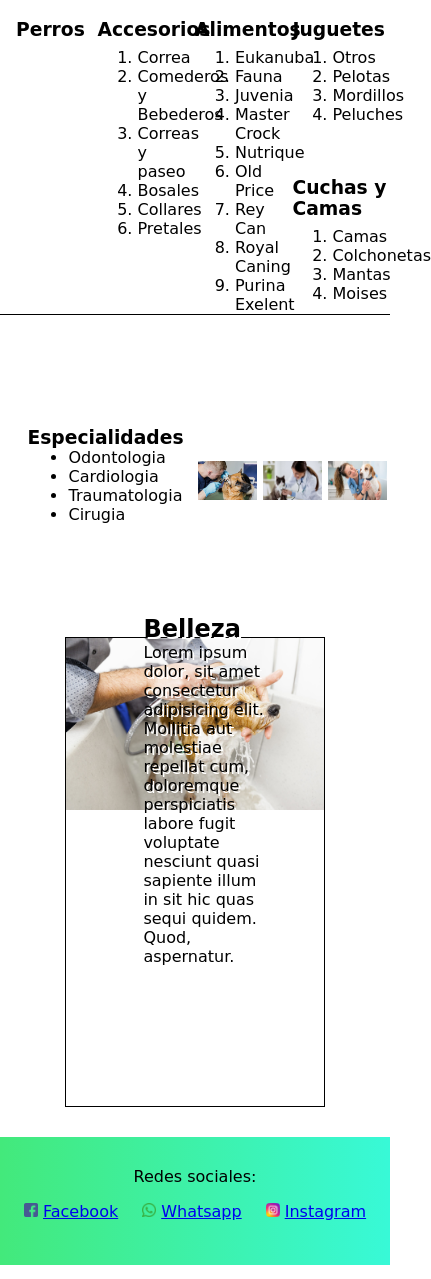
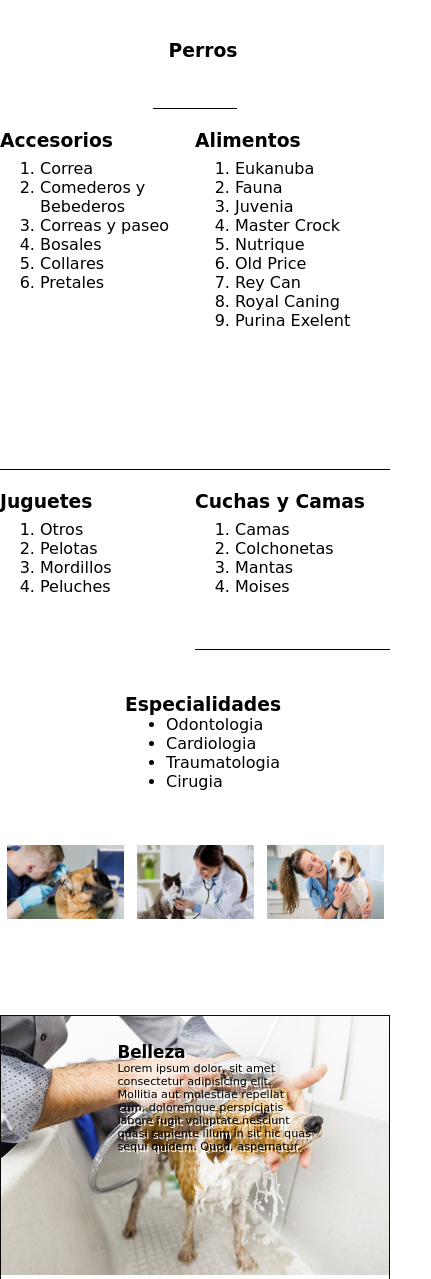
Before and after one commit to juanjo160475/veterinaria, a plain HTML site: page servicios.html in a window 390 px wide. Shown: the part 383-1662 px from the top of the page, 431 px wide, since content can reach past the window. Drawn offline with nearby package versions, Linux system fonts and the light colour scheme.

Commit message:
servicios responsive

```diff
--- a/estilo.css
+++ b/estilo.css
@@ -18,7 +18,6 @@ header {
   /* position: fixed; */
   top: 0;
   width: 100%;
-  display: flex;
 }
 
 nav {
--- a/estilos/sevicios.css
+++ b/estilos/sevicios.css
@@ -114,9 +114,9 @@
   align-self: center;
 }
 .grid-belleza {
-  grid-column: 3/11;
-  grid-row: 11/-1;
-  border: 1px solid black;
+  grid-column: 4/10;
+  grid-row: 11/16;
+  border: 1px solid rgb(10, 9, 9);
 }
 .img-belleza {
   width: 100%;
@@ -129,7 +129,7 @@
   bottom: 30%;
 
 }
-.belleza-texto p,h1{
+.belleza-texto h1, .belleza-texto p{
   text-shadow: 2px 2px white;
 }
 .img-belleza img {
@@ -173,3 +173,75 @@
 .especialistas {
   width: 50%;
 }
+/* celulares*/
+@media screen and (max-width: 640px) {
+  /*grid productos*/
+.titulo-productos {
+  grid-column: 1/13;
+  grid-row: 3/4;
+  padding-left: 1em;
+   justify-self: center;
+
+}
+.grid-productos ol{
+  padding-top: .5em;
+}
+.grid-productos{
+  padding-top: 1em;
+  border-bottom: 1px solid black;
+}
+.accesorios {
+  grid-column: 1/7;
+  grid-row: 4/8;
+}
+.alimentos {
+  grid-column: 7/13;
+  grid-row: 4/8;
+}
+.juguetes {
+  grid-column: 1/7;
+  grid-row: 8/10;
+  border-bottom: none;
+}
+.cuchas {
+  grid-column: 7/13;
+  grid-row: 8/10;
+
+}
+.grid-especialidades {
+  grid-column: 1/13;
+  grid-row: 10/12;
+  margin-left: 1em;
+
+}
+.grid-especialistas {
+  grid-column: 1/13;
+  grid-row: 12/14;
+  align-self: stretch;
+}
+
+.grid-belleza {
+  grid-column: 1/13;
+  grid-row: 14/17;
+  border: 1px solid rgb(10, 9, 9);
+}
+.img-belleza {
+  width: 100%;
+  position: relative;
+}
+.belleza-texto{
+  font-size: .7em;
+  position: absolute;
+  width: 50%;
+  left: 30%;
+  top: 10%;
+
+}
+.belleza-texto h1, .belleza-texto p{
+  text-shadow: 2px 2px white;
+}
+.img-belleza img {
+  width: 100%;
+
+}
+  }
--- a/servicios.html
+++ b/servicios.html
@@ -17,7 +17,6 @@
 
 <body>
     <header>
-        <img src="imagenes\perro.png" alt="">
         <h1>Veterinaria</h1>
     </header>
     <nav>
```
